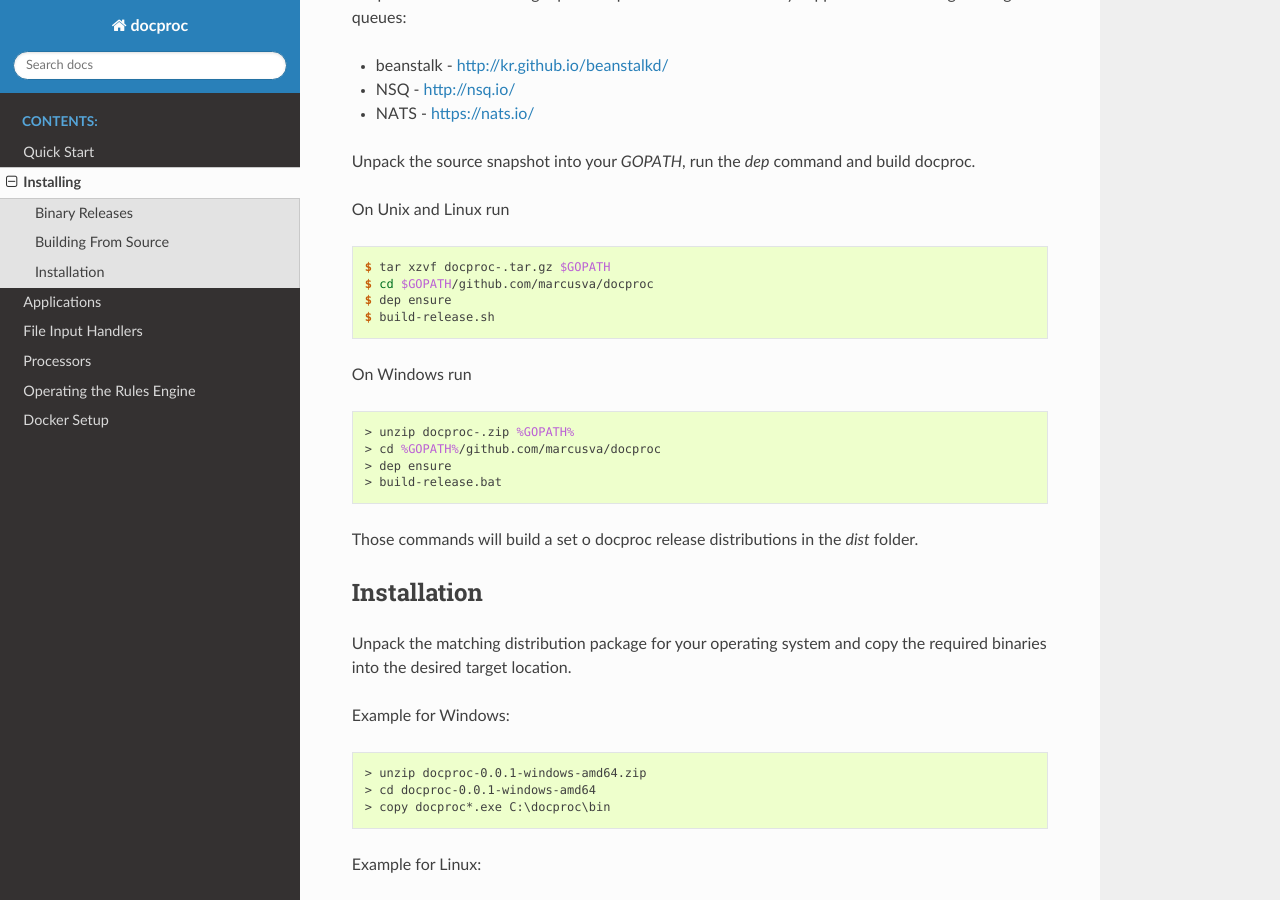
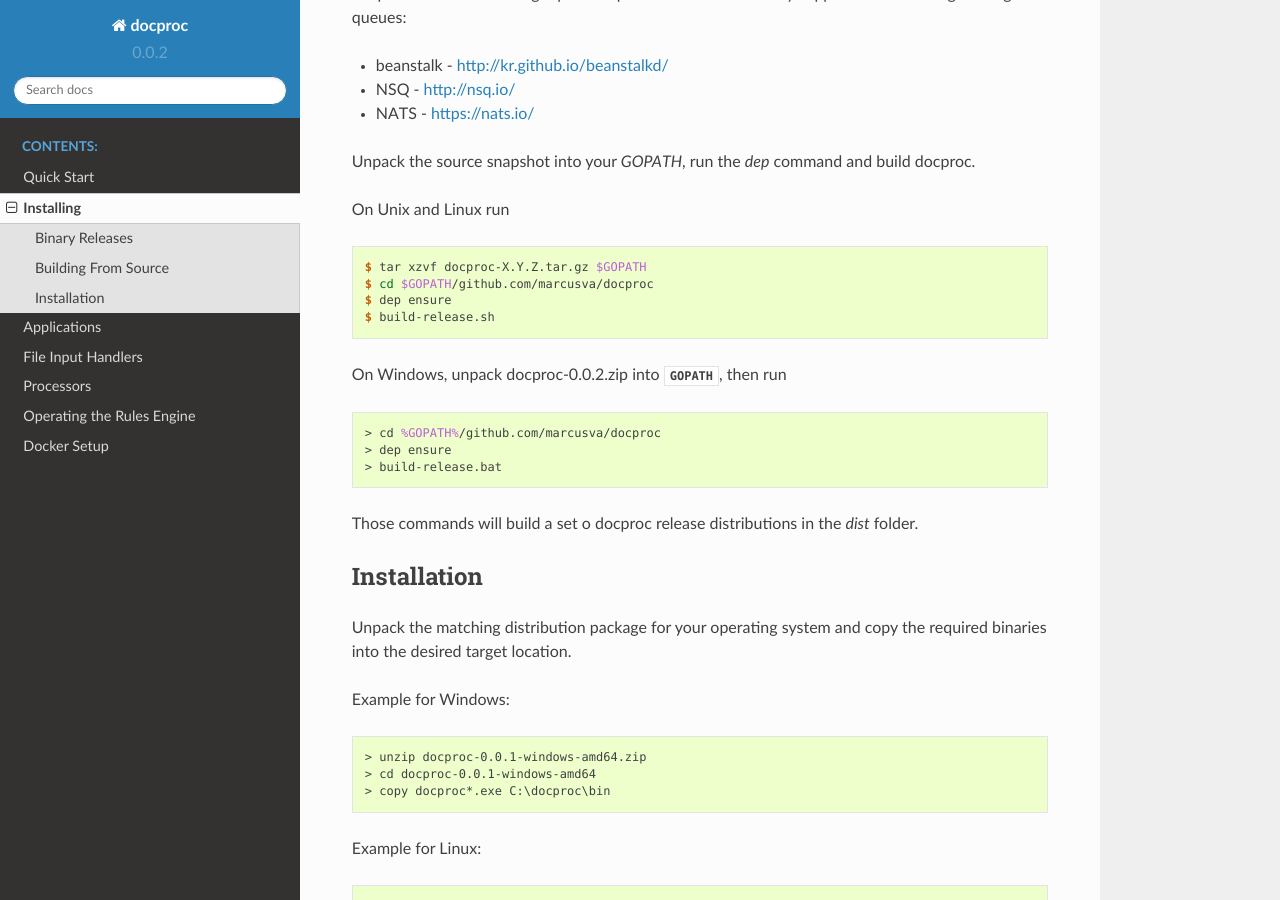
Before and after one commit to marcusva/docproc, a Sphinx documentation site: the page built from doc/installing.rst, in a window 1280 px wide and 900 px high, scrolled down 578 px. Built offline with Sphinx 7.4.7 and the Read the Docs theme 2.0.0, drawn with Linux system fonts in a browser that asks for light colours.

Commit message:
- release version fixes

```diff
--- a/doc/conf.py
+++ b/doc/conf.py
@@ -24,9 +24,9 @@
 author = 'Marcus von Appen'
 
 # The short X.Y version
-version = ''
+version = '0.0.2'
 # The full version, including alpha/beta/rc tags
-release = '2018'
+release = '0.0.2'
 
 
 # -- General configuration ---------------------------------------------------
--- a/doc/installing.rst
+++ b/doc/installing.rst
@@ -34,22 +34,22 @@
 
 .. code-block:: console
 
-    $ tar xzvf docproc-.tar.gz $GOPATH
+    $ tar xzvf docproc-X.Y.Z.tar.gz $GOPATH
     $ cd $GOPATH/github.com/marcusva/docproc
     $ dep ensure
     $ build-release.sh
 
-On Windows run
+On Windows, unpack docproc-|version|.zip into :envvar:`GOPATH`, then run
 
 .. code-block:: batch
 
-    > unzip docproc-.zip %GOPATH%
     > cd %GOPATH%/github.com/marcusva/docproc
     > dep ensure
     > build-release.bat
 
 Those commands will build a set o docproc release distributions in the `dist`
 folder.
+
 
 Installation
 ------------
```
Also changed, not shown: README.md (line endings or trailing spaces), 1 other file.
